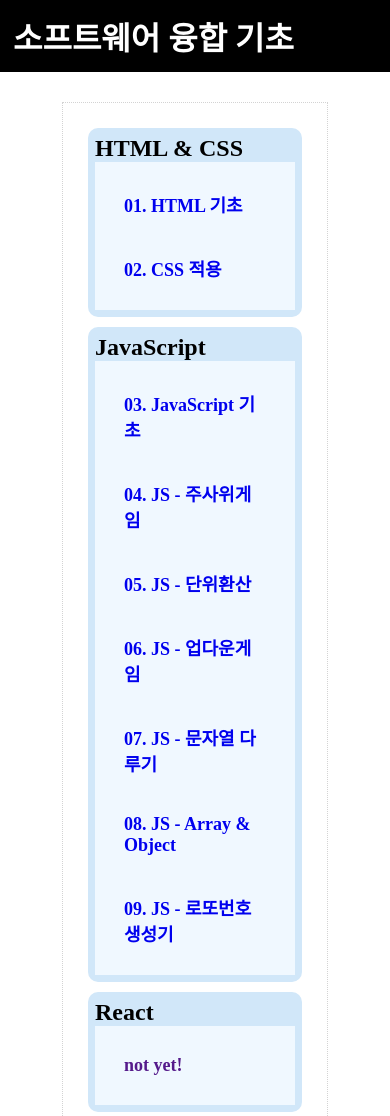
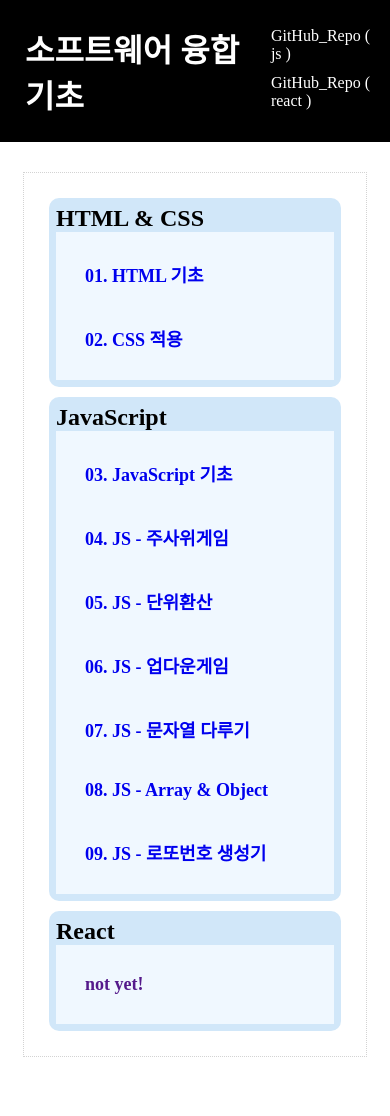
Before and after one commit to yeochaeeon/24Summer-Basic_SoftwareConvergence, a plain HTML site: page index.html in a window 390 px wide. Shown: the top 1116 px of the page. After the commit the page ends 1087 px from the top, so only its background shows below. Drawn offline with Linux system fonts and the light colour scheme.

Commit message:
Add github link to header.

```diff
--- a/index.css
+++ b/index.css
@@ -10,13 +10,27 @@
   width: 100%;
 }
 header {
+  display: flex;
   width: 100%;
   background-color: black;
   color: white;
+  justify-content: space-between;
+  align-items: center;
   /* padding: 10px; */
 }
+#gitlink {
+  display: flex;
+  flex-direction: column;
+}
 header > h1 {
-  padding: 13px;
+  padding: 25px;
+}
+header a {
+  color: white;
+  font-weight: normal;
+  margin-top: 3px;
+  margin-right: 8px;
+  margin-bottom: 8px;
 }
 article {
   width: 60%;
@@ -59,3 +73,11 @@
   border-radius: 10px;
   transform: scale(1.13);
 }
+@media screen and (max-width: 550px) {
+  article {
+    width: 80%; /* 60% -> 80% */
+    padding: 15px;
+    margin: 30px;
+    border: 1px dotted lightgray;
+  }
+}
--- a/index.html
+++ b/index.html
@@ -9,6 +9,14 @@
   <body>
     <header>
       <h1>소프트웨어 융합 기초</h1>
+      <div id="gitlink">
+        <a href="https://github.com/yeochaeeon/24Summer-webBasic_js"
+          >GitHub_Repo ( js )</a
+        >
+        <a href="https://github.com/yeochaeeon/24Summer-webBasic-react"
+          >GitHub_Repo ( react )</a
+        >
+      </div>
     </header>
     <article>
       <li>
```
